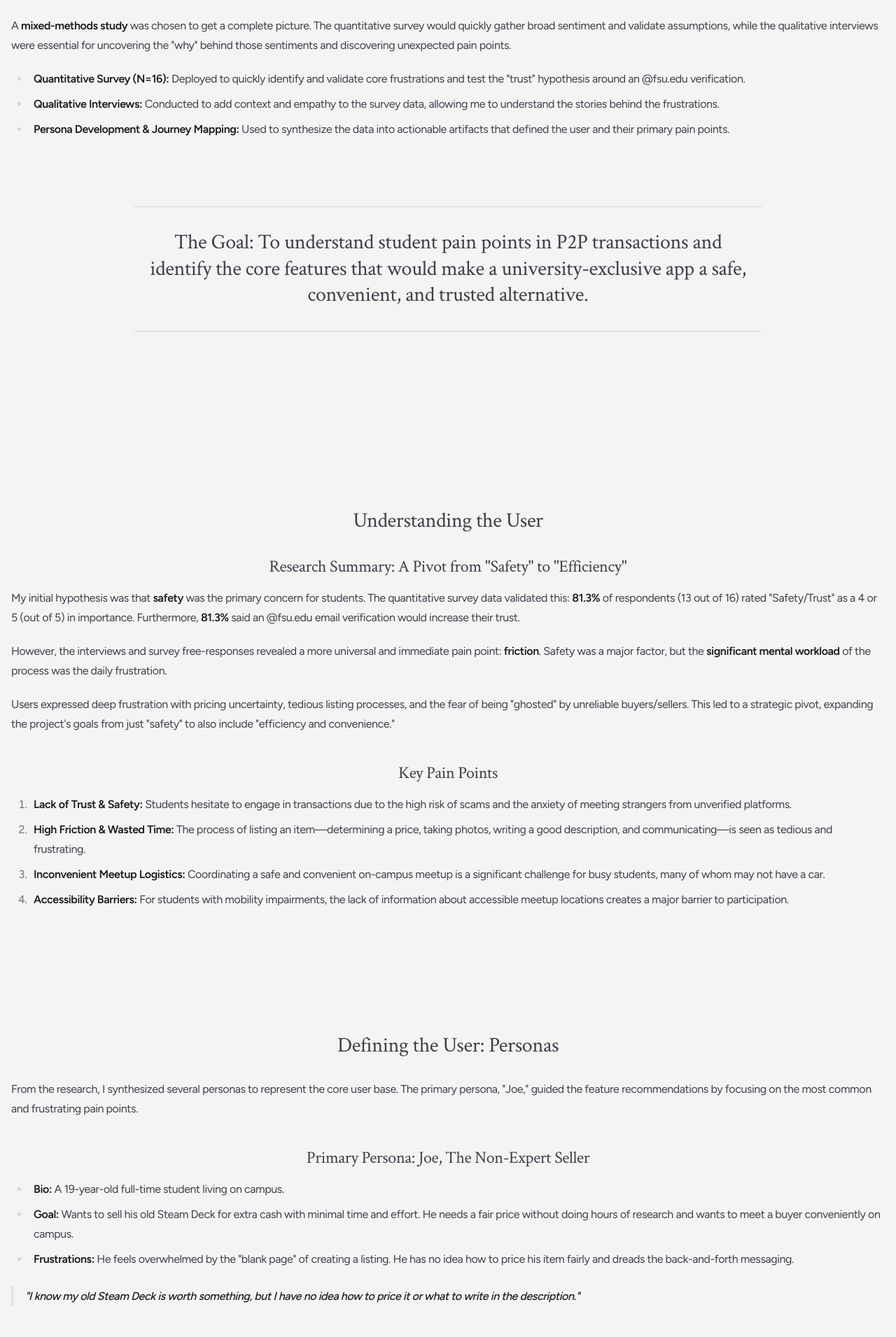
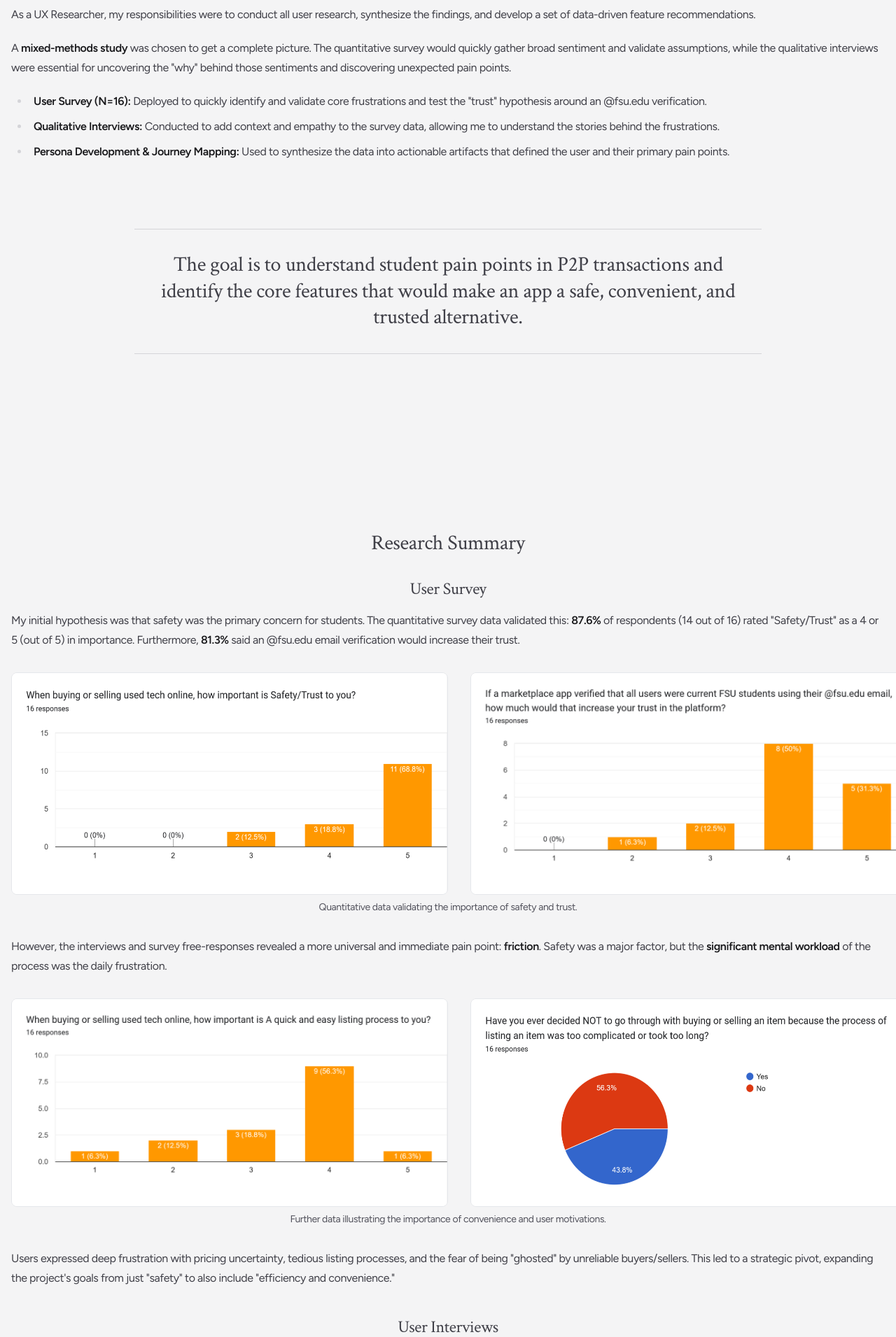
Before and after one commit to nthsm/portfolio, a Next.js app: page /p2p-marketplace-research in a window 1280 px wide. Shown: the part 820-2731 px from the top of the page at 70% size. Built offline with nearby package versions, Linux system fonts and the light colour scheme.

Commit message:
Update page.tsx

```diff
--- a/app/(posts)/p2p-marketplace-research/page.tsx
+++ b/app/(posts)/p2p-marketplace-research/page.tsx
@@ -24,7 +24,7 @@ export default function P2PMarketplacePage() {
       <div className="imon-content-wrapper">
         <div className="content-section">
           <div className="imon-content-inner clearfix">
-            <h1>Project Overview</h1>
+            <h2>Project Overview</h2>
             <p>
               For many students, buying and selling used electronics is a risky
               and frustrating experience. FSU students currently rely on
@@ -41,10 +41,9 @@ export default function P2PMarketplacePage() {
 
             <h2>My Role & Methods</h2>
             <p>
-              As the sole <strong>UX Researcher</strong> on this project, my
-              responsibilities were to conduct all user research, synthesize
-              the findings, and develop a set of data-driven feature
-              recommendations.
+              As a UX Researcher, my responsibilities were to conduct all
+              user research, synthesize the findings, and develop a set
+              of data-driven feature recommendations.
             </p>
             <p>
               A <strong>mixed-methods study</strong> was chosen to get a
@@ -55,7 +54,7 @@ export default function P2PMarketplacePage() {
             </p>
             <ul>
               <li>
-                <strong>Quantitative Survey (N=16):</strong> Deployed to
+                <strong>User Survey (N=16):</strong> Deployed to
                 quickly identify and validate core frustrations and test the
                 "trust" hypothesis around an @fsu.edu verification.
               </li>
@@ -74,10 +73,9 @@ export default function P2PMarketplacePage() {
             <div className="hmw-container not-prose">
               <div className="hmw-line"></div>
               <h2 className="hmw-text">
-                The Goal: To understand student pain points in P2P transactions
-                and identify the core features that would make a
-                university-exclusive app a safe, convenient, and trusted
-                alternative.
+                The goal is to understand student pain points in P2P transactions
+                and identify the core features that would make an
+                app a safe, convenient, and trusted alternative.
               </h2>
               <div className="hmw-line"></div>
             </div>
@@ -86,16 +84,33 @@ export default function P2PMarketplacePage() {
 
         <div className="content-section">
           <div className="imon-content-inner clearfix">
-            <h2>Understanding the User</h2>
-            <h3>Research Summary: A Pivot from "Safety" to "Efficiency"</h3>
+            <h2>Research Summary</h2>
+            <h3>User Survey</h3>
             <p>
-              My initial hypothesis was that <strong>safety</strong> was the
+              My initial hypothesis was that safety was the
               primary concern for students. The quantitative survey data
-              validated this: <strong>81.3%</strong> of respondents (13 out of
+              validated this: <strong>87.6%</strong> of respondents (14 out of
               16) rated "Safety/Trust" as a 4 or 5 (out of 5) in importance.
               Furthermore, <strong>81.3%</strong> said an @fsu.edu email
               verification would increase their trust.
             </p>
+            <figure className="my-4 flex flex-col items-center">
+              <div className="flex w-full flex-col gap-4 md:flex-row md:gap-8 not-prose">
+                <img
+                  src="/project1-barsafety.png"
+                  alt="Bar chart showing 81.3% of users rate Safety/Trust as a 4 or 5 out of 5."
+                  className="md:w-1/2"
+                />
+                <img
+                  src="/project1-barfsuemail.png"
+                  alt="Bar chart showing 81.3% of users would trust a platform more with @fsu.edu email verification."
+                  className="md:w-1/2"
+                />
+              </div>
+              <figcaption>
+                Quantitative data validating the importance of safety and trust.
+              </figcaption>
+            </figure>
             <p>
               However, the interviews and survey free-responses revealed a
               more universal and immediate pain point: <strong>friction</strong>
@@ -103,6 +118,24 @@ export default function P2PMarketplacePage() {
               <strong>significant mental workload</strong> of the process was
               the daily frustration.
             </p>
+            <figure className="my-4 flex flex-col items-center">
+              <div className="flex w-full flex-col gap-4 md:flex-row md:gap-8 not-prose">
+                <img
+                  src="/project1-barconvenience.png"
+                  alt="Bar chart showing that users have decided not to go through with a transaction due to inconvenience or safety concerns."
+                  className="md:w-1/2"
+                />
+                <img
+                  src="/project1-piecomplication.png"
+                  alt="Pie chart showing complications in the P2P process."
+                  className="md:w-1/2"
+                />
+              </div>
+              <figcaption>
+                Further data illustrating the importance of convenience and user
+                motivations.
+              </figcaption>
+            </figure>
             <p>
               Users expressed deep frustration with pricing uncertainty,
               tedious listing processes, and the fear of being "ghosted" by
@@ -110,7 +143,22 @@ export default function P2PMarketplacePage() {
               expanding the project's goals from just "safety" to also include
               "efficiency and convenience."
             </p>
-
+            <h3>User Interviews</h3>
+            <p>
+              The qualitative interviews provided rich context to the survey
+              data. Students shared stories of failed transactions, wasted time,
+              and anxiety around meetups. Several recurring themes emerged,
+              highlighting the multifaceted nature of the pain points.
+            </p>
+            <figure className="my-4 flex flex-col items-center">
+              <img
+                src="/project1-interviewquotes.png"
+                alt="Quotes from user interviews highlighting key pain points."
+              />
+              <figcaption>
+                Quotes from user interviews highlighting key pain points.
+              </figcaption>
+            </figure>
             <h3>Key Pain Points</h3>
             <ol>
               <li>
@@ -140,35 +188,41 @@ export default function P2PMarketplacePage() {
 
         <div className="content-section">
           <div className="imon-content-inner">
-            <h2>Defining the User: Personas</h2>
+            <h3>Personas</h3>
             <p>
               From the research, I synthesized several personas to represent
               the core user base. The primary persona, "Joe," guided the
               feature recommendations by focusing on the most common and
               frustrating pain points.
             </p>
-            <h3>Primary Persona: Joe, The Non-Expert Seller</h3>
-            <ul>
-              <li>
-                <strong>Bio:</strong> A 19-year-old full-time student living on
-                campus.
-              </li>
-              <li>
-                <strong>Goal:</strong> Wants to sell his old Steam Deck for
-                extra cash with minimal time and effort. He needs a fair price
-                without doing hours of research and wants to meet a buyer
-                conveniently on campus.
-              </li>
-              <li>
-                <strong>Frustrations:</strong> He feels overwhelmed by the
-                "blank page" of creating a listing. He has no idea how to
-                price his item fairly and dreads the back-and-forth messaging.
-              </li>
-            </ul>
-            <blockquote>
-              "I know my old Steam Deck is worth something, but I have no idea
-              how to price it or what to write in the description."
-            </blockquote>
+            <figure className="my-4 flex flex-col items-center">
+              <img
+                src="/project1-joepersona.png"
+                alt="Primary Persona: Joe, The Non-Expert Seller"
+              />
+              <figcaption>
+                Primary Persona: Joe, The Non-Expert Seller
+              </figcaption>
+            </figure>
+            <p>
+              I also created a user journey map for Joe, outlining his typical
+              experience trying to sell a used Steam Deck. This map highlighted the
+              key pain points and emotional highs and lows throughout the process.
+            </p>
+            <figure className="my-4 flex flex-col items-center">
+              <img
+                src="/project1-joejourneymap.png"
+                alt="User Journey Map for Joe, The Non-Expert Seller"
+              />
+              <figcaption>
+                User Journey Map for Joe, The Non-Expert Seller
+              </figcaption>
+            </figure>
+            <p>
+              This journey map was instrumental in visualizing where the app
+              could intervene to reduce friction and improve the overall user
+              experience.
+            </p>
 
             <h3>Other Key Personas</h3>
             <ul>
@@ -191,7 +245,7 @@ export default function P2PMarketplacePage() {
 
         <div className="content-section">
           <div className="imon-content-inner">
-            <h2>Research-Driven Recommendations</h2>
+            <h2>Recommendations</h2>
             <p>
               Synthesizing the user pain points, the survey data, and the
               primary persona (Joe), I developed a set of feature
```
